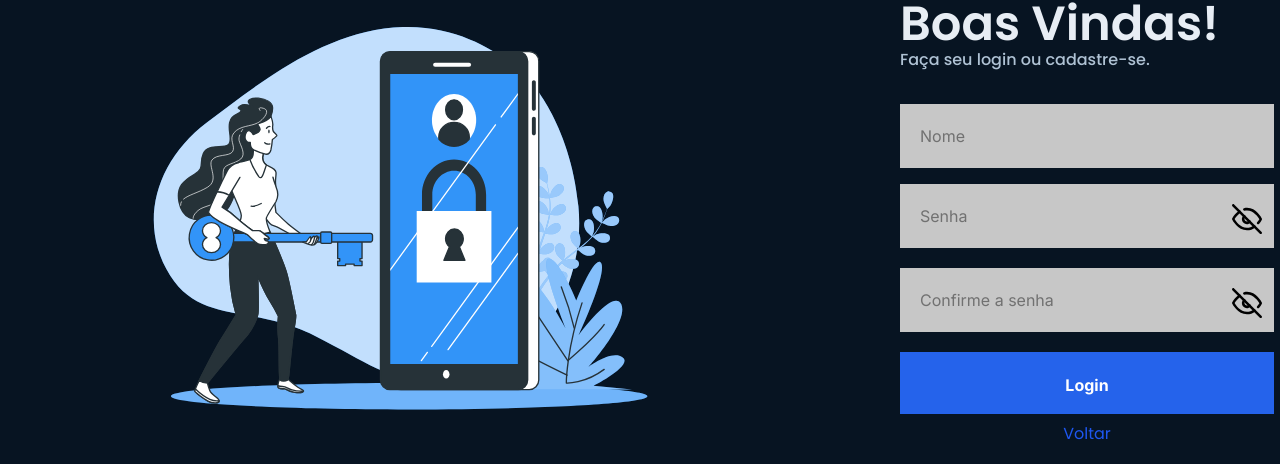
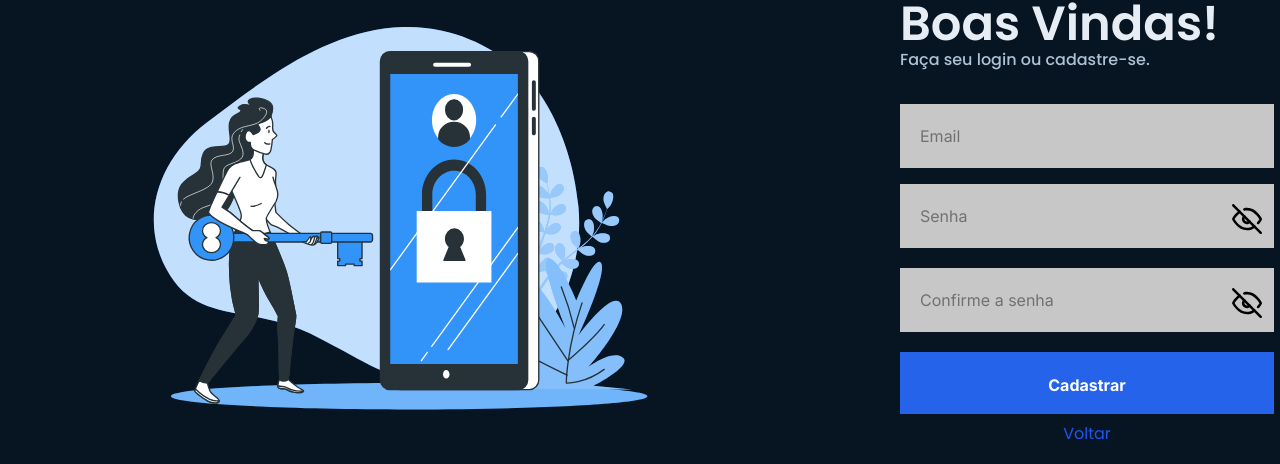
Before and after one commit to bbruno110/face_door, a Next.js app: page / in a window 1280 px wide. Both pictures are taken after a click on the label "Cadastre-se". Shown: the part 177-641 px from the top of the page. Built offline with nearby package versions, Linux system fonts and the light colour scheme.

Commit message:
integracao com api

```diff
--- a/package.json
+++ b/package.json
@@ -5,7 +5,7 @@
   "scripts": {
     "dev": "next dev",
     "build": "next build",
-    "start": "next start",
+    "start": "next start -p 8080",
     "lint": "next lint"
   },
   "dependencies": {
@@ -13,6 +13,7 @@
     "@types/react": "18.2.22",
     "@types/react-dom": "18.2.7",
     "autoprefixer": "10.4.15",
+    "axios": "^1.5.0",
     "eslint": "8.49.0",
     "eslint-config-next": "13.4.19",
     "next": "13.4.19",
--- a/src/app/page.tsx
+++ b/src/app/page.tsx
@@ -1,12 +1,15 @@
 "use client"
-import * as SVG from "./assets/SVG"
+import * as SVG from "./assets/SVG";
 import { useState } from "react";
+import { api } from "@/utils/api";
 
 export default function Home() {
   const [isPasswordVisibleConfirm, setPasswordVisibilityConfirm] = useState<boolean>(false);
   const [isPasswordVisible, setPasswordVisibility] = useState<boolean>(false);
   const [register, setRegister] = useState<boolean>(false);
-
+  const [emailReg, setEmailReg] = useState<string>("");
+  const [passwordReg, setPasswordReg] = useState<string>("");
+  const [passwordConf, setPasswordConf] = useState<string>("");
   const togglePasswordVisibility = () => {
     setPasswordVisibility(!isPasswordVisible);
   };
@@ -14,17 +17,49 @@ export default function Home() {
     setPasswordVisibilityConfirm(!isPasswordVisibleConfirm);
   };
 
+  const clean = () =>{
+    setRegister(true);
+    setEmailReg("");
+    setPasswordReg("");
+    setPasswordConf("");
+  }
 
+  const registerUser = async () =>{
+    if(emailReg != '' && passwordReg != '' && passwordReg == passwordConf)
+    {
+      try{
+        const response = await api.post('/register',{
+          nome: emailReg,
+          senha: passwordReg
+        })
+        if(response.status == 200)
+        {
+          clean();
+          alert("Usuario Criado com sucesso!");
+        }
+        else if(response.status == 204)
+        {
+          alert("Usuário já existente!")
+        }
+      }catch(error){
+        alert('Erro: Contate o administrador!')
+        console.log('error: ', error)
+      }
+    }
+    else{
+      alert("Por favor preencha os campos!")
+    }
+  }
   return (
     <>
       {!register &&
-        <main className="flex min-h-screen gap-0 content-center items-center sm:flex-col iphone:flex-col  fhd:flex-row fhd:gap-[300px]
+        <main className="flex min-h-screen gap-0 content-center items-center flex-col iphone:flex-col fhd:flex-row fhd:gap-[300px]
           hd:flex-row hd:gap-[200px]
           ">
           <SVG.Home_svg
-            className='iphone:ml-8 iphone:w-[400px] iphone:h-[412px]  hd:ml-[100px]  hd:w-[600px] hd:h-[612px] fhd:w-[900px] fhd:h-[912px] fhd:ml-[200px]'
+            className='iphone:ml-8 iphone:w-[400px] iphone:h-[412px]  hd:ml-[50px]  hd:w-[600px] hd:h-[612px] fhd:w-[900px] fhd:h-[912px] fhd:ml-[100px]'
           />
-          <form className="flex flex-col iphone:w-[374px] iphone:mt-5 fhd:w-[420px]">
+          <form className="flex flex-col hd:mr-8 iphone:mr-0 iphone:w-[374px] iphone:mt-5 fhd:w-[620px] hd:w-[520px]">
             <label className="text-[#E7EDF4] font-Poppins font-semibold iphone:text-3xl hd:text-5xl fhd:text-6xl">
               Boas Vindas!
             </label>
@@ -33,7 +68,7 @@ export default function Home() {
             </label>
             <input
               className="bg-[#C7C7C7] p-5 mt-8 mb-4 text-black outline-0 placeholder-[#717171] w-full"
-              placeholder="Nome"
+              placeholder="Email"
               type="text"
             />
             <div className="relative">
@@ -55,8 +90,8 @@ export default function Home() {
             <button className="bg-blue-600 h-[62px] gap-10 mb-2 p-[21px] text-[#FFFF] font-medium iphone:font-bold">
               Login
             </button>
-            <label className="text-[#FFF] font-Poppins iphone:text-[15px]">
-              Não possui uma conta? <label className="text-[#1E57F1]" onClick={()=>setRegister(true)} >Cadastre-se</label>
+            <label className="text-[#FFF] font-Poppins iphone:text-[15px] ">
+              Não possui uma conta? <label className="text-[#1E57F1] cursor-pointer" onClick={()=>setRegister(true)} >Cadastre-se</label>
             </label>
           </form>
         </main>
@@ -75,13 +110,15 @@ export default function Home() {
             <label className="text-[#AFC2D4] font-Poppins font-medium iphone: ">
               Faça seu login ou cadastre-se.
             </label>
-            <input
+            <input value={emailReg}
+              onChange={(e: React.ChangeEvent<HTMLInputElement>)=> setEmailReg(e.target.value)}
               className="bg-[#C7C7C7] p-5 mt-8 mb-4 text-black outline-0 placeholder-[#717171] w-full"
-              placeholder="Nome"
+              placeholder="Email"
               type="text"
             />
             <div className="relative">
-              <input
+              <input value={passwordReg}
+                onChange={(e: React.ChangeEvent<HTMLInputElement>)=> setPasswordReg(e.target.value)}
                 className="bg-[#C7C7C7] p-5 mb-5 placeholder-[#717171] outline-0 text-black w-full xl:pr-[80px] 2xl:pr-[100px]"
                 placeholder="Senha"
                 type={isPasswordVisible ? 'text' : 'password'}
@@ -100,6 +137,8 @@ export default function Home() {
               <input
                 className="bg-[#C7C7C7] p-5 mb-5 placeholder-[#717171] outline-0 text-black w-full xl:pr-[80px] 2xl:pr-[100px]"
                 placeholder="Confirme a senha"
+                value={passwordConf}
+                onChange={(e: React.ChangeEvent<HTMLInputElement>)=> setPasswordConf(e.target.value)}
                 type={isPasswordVisibleConfirm ? 'text' : 'password'}
               />
               <button
@@ -112,11 +151,15 @@ export default function Home() {
                 <SVG.eye className="w-[30px] h-[30px] absolute top-5 right-3" />
               </button>
             </div>
-            <button className="bg-blue-600 h-[62px] gap-10 mb-2 p-[21px] text-[#FFFF] font-medium iphone:font-bold">
-              Login
+            <button
+              onClick={registerUser}
+              type="button"
+              className="bg-blue-600 h-[62px] gap-10 mb-2 p-[21px] text-[#FFFF]
+              font-medium iphone:font-bold">
+              Cadastrar
             </button>
 
-            <label className="text-[#1E57F1] font-Poppins flex items-center justify-center" onClick={() => setRegister(false)}>Voltar</label>
+            <label className="text-[#1E57F1] cursor-pointer font-Poppins flex items-center justify-center" onClick={() => setRegister(false)}>Voltar</label>
 
           </form>
         </main>
--- /dev/null
+++ b/src/utils/api.ts
@@ -0,0 +1,5 @@
+import axios from 'axios';
+
+export const api = axios.create({
+    baseURL: 'http://localhost:8081'
+});
--- a/tailwind.config.ts
+++ b/tailwind.config.ts
@@ -10,8 +10,8 @@ const config: Config = {
     screens:{
       'sm' : '320px',
       'iphone': '414px',
-      'hd' : '720px',
-      'fhd' : '1920px'
+      'hd' : '768px',
+      'fhd' : '1440px'
     },
     extend: {
       backgroundImage: {
```
Also changed, not shown: 1 other file (tests, documents, lock files or other folders).
